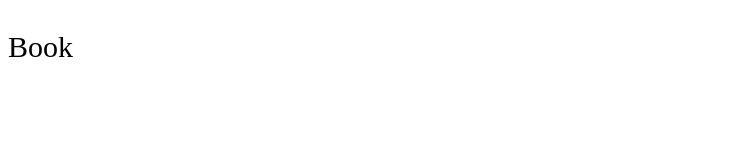
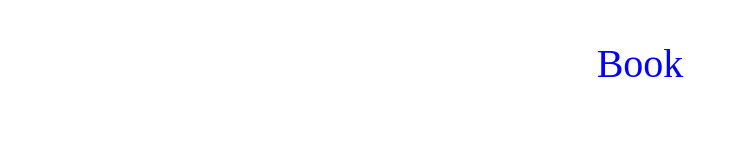
Before and after one commit to pudurvenu/course, a plain HTML site: page index.html in a window 1280 px wide. Shown: the whole page, without its empty margins (0-735 px from the left). Drawn offline with Linux system fonts and the light colour scheme.

Commit message:
Update index.html

```diff
--- a/index.html
+++ b/index.html
@@ -5,7 +5,7 @@
 </head>
 <body>
 
-<p style="font-size: 30px;">Book</p>
+<p style="color:blue;text-align:center;font-size: 40px;">Book</p>
 
 </body>
 </html>
```
